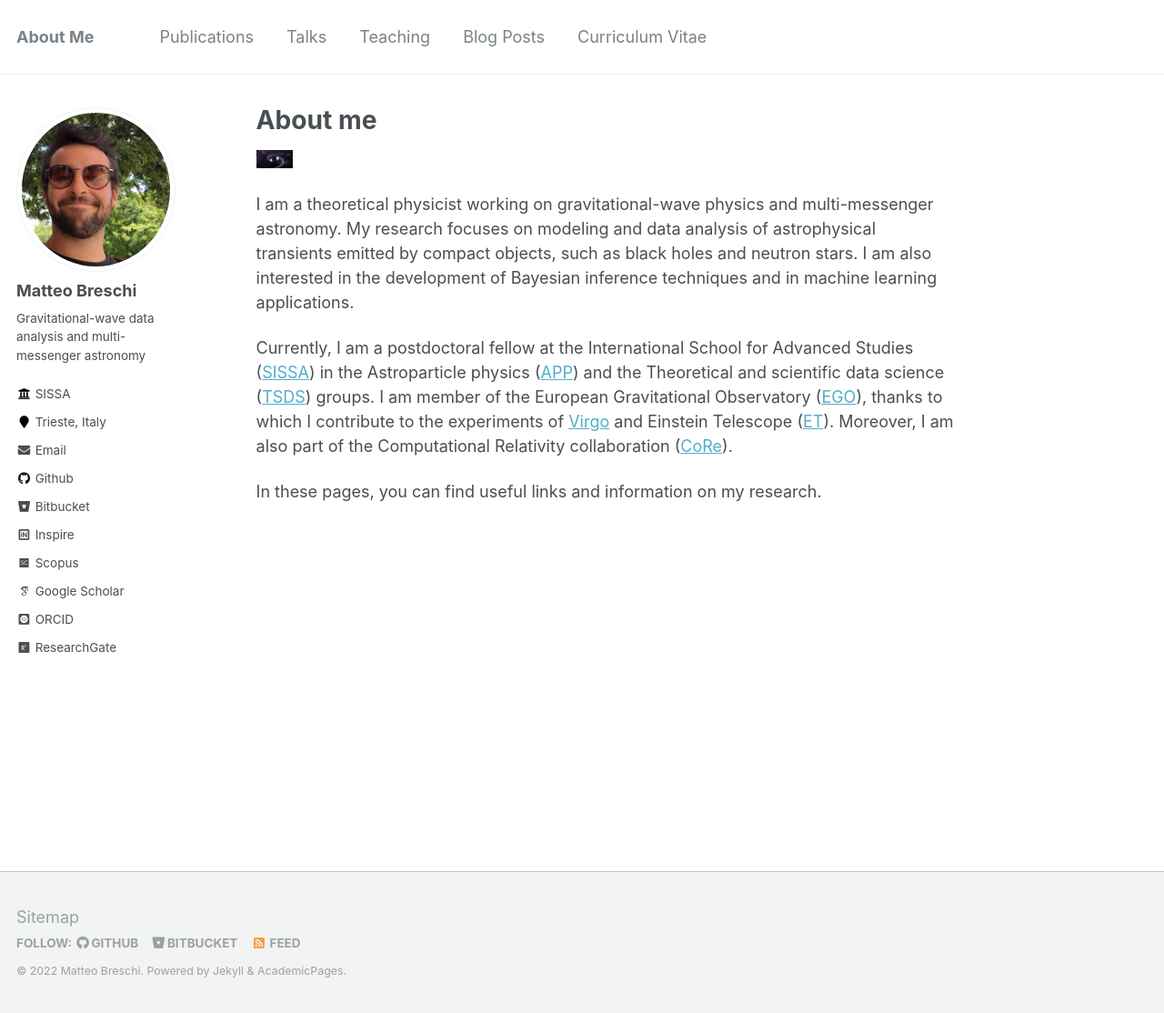
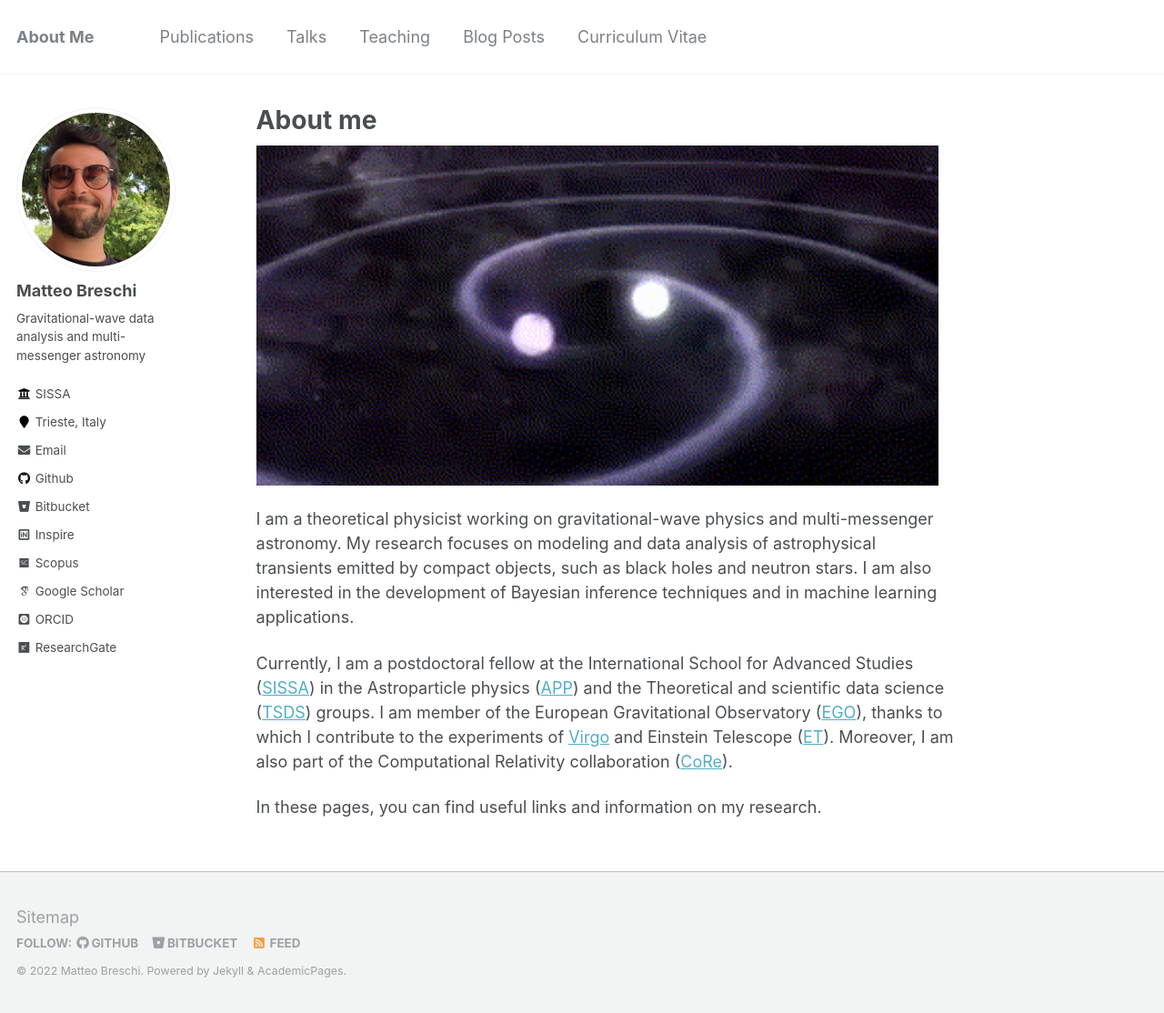
Before and after one commit to matteobreschi/matteobreschi.github.io, a Jekyll site: the page built from _pages/about.md, in a window 1280 px wide and 1114 px high. Shown: the whole window at 91% size. Built offline with Jekyll 4.4.1, drawn with Linux system fonts in a browser that asks for light colours; some web fonts are replaced.

Commit message:
fix size

```diff
--- a/_pages/about.md
+++ b/_pages/about.md
@@ -8,7 +8,7 @@ redirect_from:
   - /about.html
 ---
 
-<img src="/images/binary.gif" width="40" />
+<img src="/images/binary.gif" width="750" />
 
 I am a theoretical physicist working on gravitational-wave physics and multi-messenger astronomy.
 My research focuses on modeling and data analysis of astrophysical transients emitted by compact objects,
```
